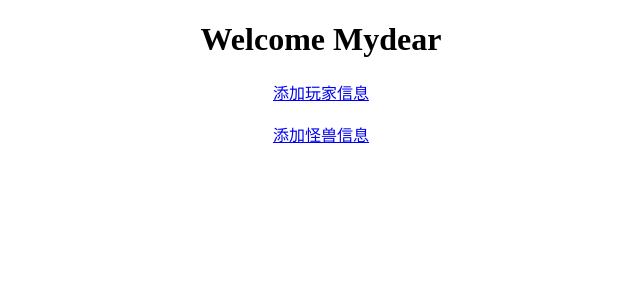
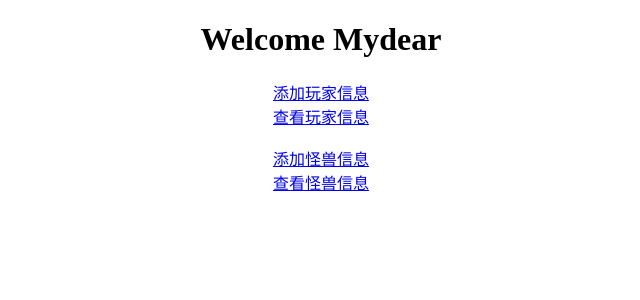
Before and after one commit to wg18618262234/guaji_flask, a Flask app: page / in a window 1280 px wide. Shown: the top 300 px of the page, without its empty margins (319-959 px from the left). Run offline with Flask 2, Linux system fonts and the light colour scheme.

Commit message:
index 查看信息入口添加

```diff
--- a/templates/index.html
+++ b/templates/index.html
@@ -10,9 +10,15 @@
     <h1>Welcome Mydear</h1>
 </div>
 <div class="body">
-    <div><a href={{ url_for('player_info_add') }}> 添加玩家信息</a></div>
+    <div>
+        <div><a href={{ url_for('player_info_add') }}> 添加玩家信息</a></div>
+        <div><a href={{ url_for('player_info_show') }}>查看玩家信息</a></div>
+    </div>
     <br/>
-    <div><a href={{ url_for('monster_info_add') }}>添加怪兽信息</a></div>
+    <div>
+        <div><a href={{ url_for('monster_info_add') }}>添加怪兽信息</a></div>
+        <div><a href={{ url_for('monster_info_show') }}>查看怪兽信息</a></div>
+    </div>
 </div>
 </body>
 </html>
```
